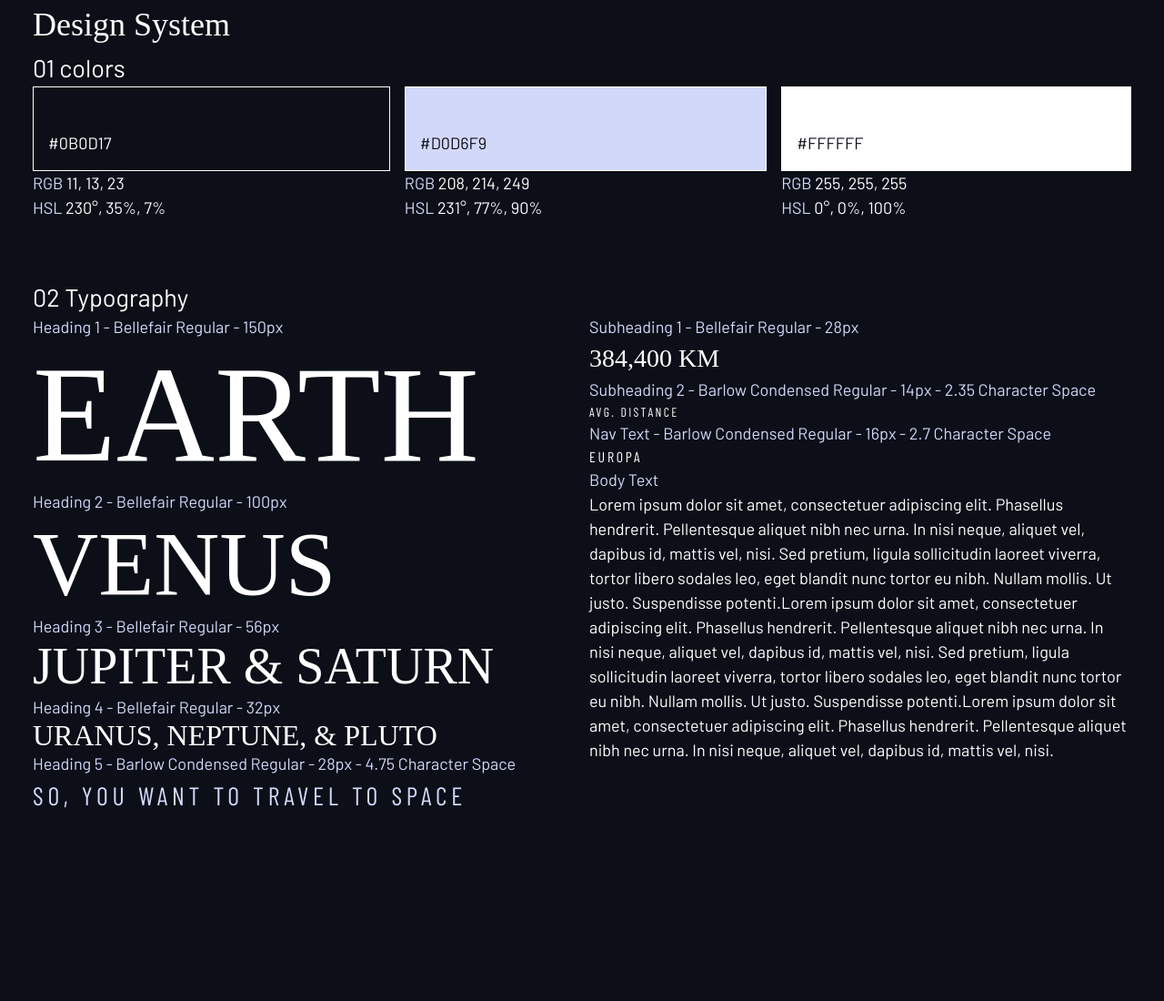
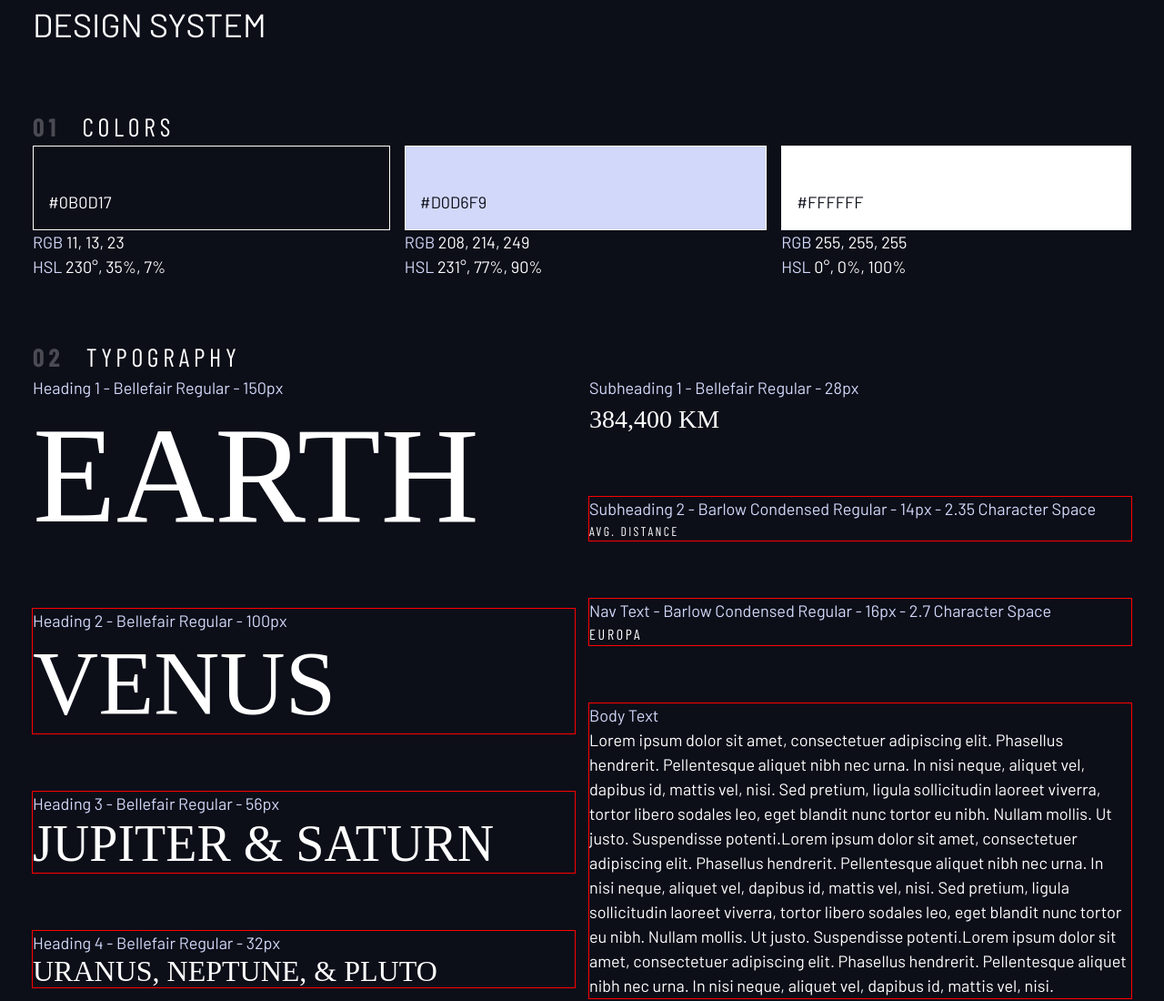
Before and after one commit to ahlgren1234/spacetravel, a plain HTML site: page design-system.html in a window 1280 px wide. Shown: the top 1100 px of the page at 91% size. Before the commit the page ends 959 px from the top, so only its background shows below. Drawn offline with nearby package versions, Linux system fonts and the light colour scheme; a web font is replaced by a local one.

Commit message:
add spacings

```diff
--- a/design-system.html
+++ b/design-system.html
@@ -18,10 +18,10 @@
   </head>
   <body>
     <div class="container">
-      <h1 class="ff-serif">Design System</h1>
+      <h1 class="uppercase">Design System</h1>
 
-      <section id="colors">
-        <h2><span>01</span> colors</h2>
+      <section id="colors" style="margin: 4rem 0">
+        <h2 class="numbered-title"><span>01</span> colors</h2>
 
         <div class="flex">
           <div style="flex-grow: 1">
@@ -60,9 +60,9 @@
       </section>
 
       <section id="typography" style="margin: 4rem 0">
-        <h2><span>02 </span>Typography</h2>
+        <h2 class="numbered-title"><span>02 </span>Typography</h2>
         <div class="flex">
-          <div style="flex-basis: 100%; --flow-space: 4rem">
+          <div class="flow" style="flex-basis: 100%; --flow-space: 4rem">
             <div>
               <p class="text-accent">Heading 1 - Bellefair Regular - 150px</p>
               <p class="fs-900 ff-serif uppercase">Earth</p>
@@ -92,7 +92,7 @@
             </div>
           </div>
 
-          <div style="flex-basis: 100%; --flow-space: 4rem">
+          <div class="flow" style="flex-basis: 100%; --flow-space: 4rem">
             <div>
               <p class="text-accent">Subheading 1 - Bellefair Regular - 28px</p>
               <p class="fs-500 ff-serif uppercase">384,400 km</p>
--- a/index.css
+++ b/index.css
@@ -109,6 +109,11 @@ select {
   gap: var(--gap, 1rem);
 }
 
+.flow > *:where(:not(:first-child)) {
+  margin-top: var(--flow-space, 1rem);
+  outline: 1px solid red;
+}
+
 .container {
   padding-inline: 2em;
   margin-inline: auto;
@@ -217,3 +222,16 @@ select {
 .fs-600 {
   line-height: 1.1;
 }
+
+.numbered-title {
+  font-family: var(--ff-sans-cond);
+  font-size: var(--fs-500);
+  text-transform: uppercase;
+  letter-spacing: 4.72px;
+}
+
+.numbered-title span {
+  margin-right: 0.5em;
+  font-weight: 700;
+  color: hsl(var(--clr-white) / 0.25);
+}
```
